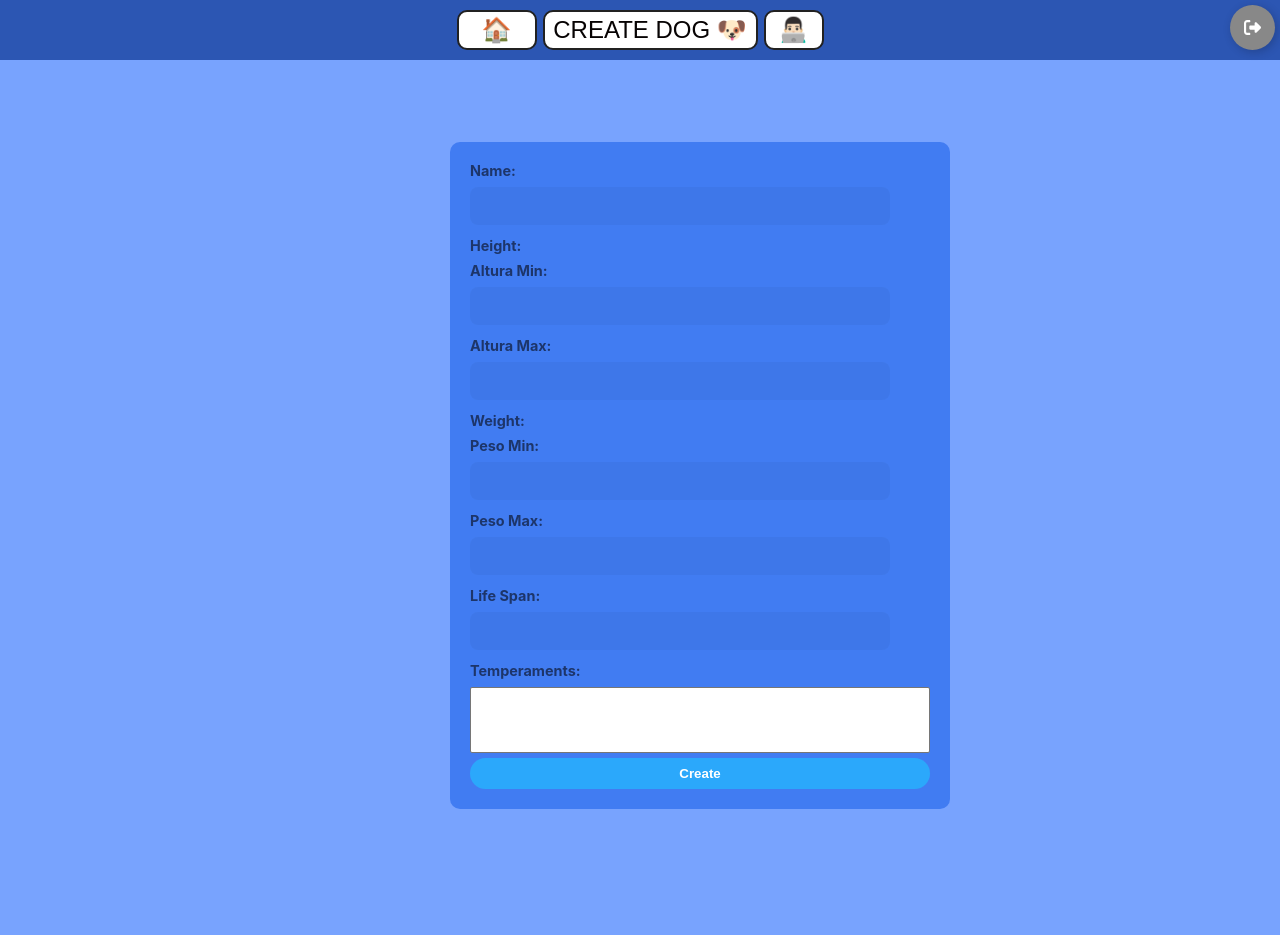
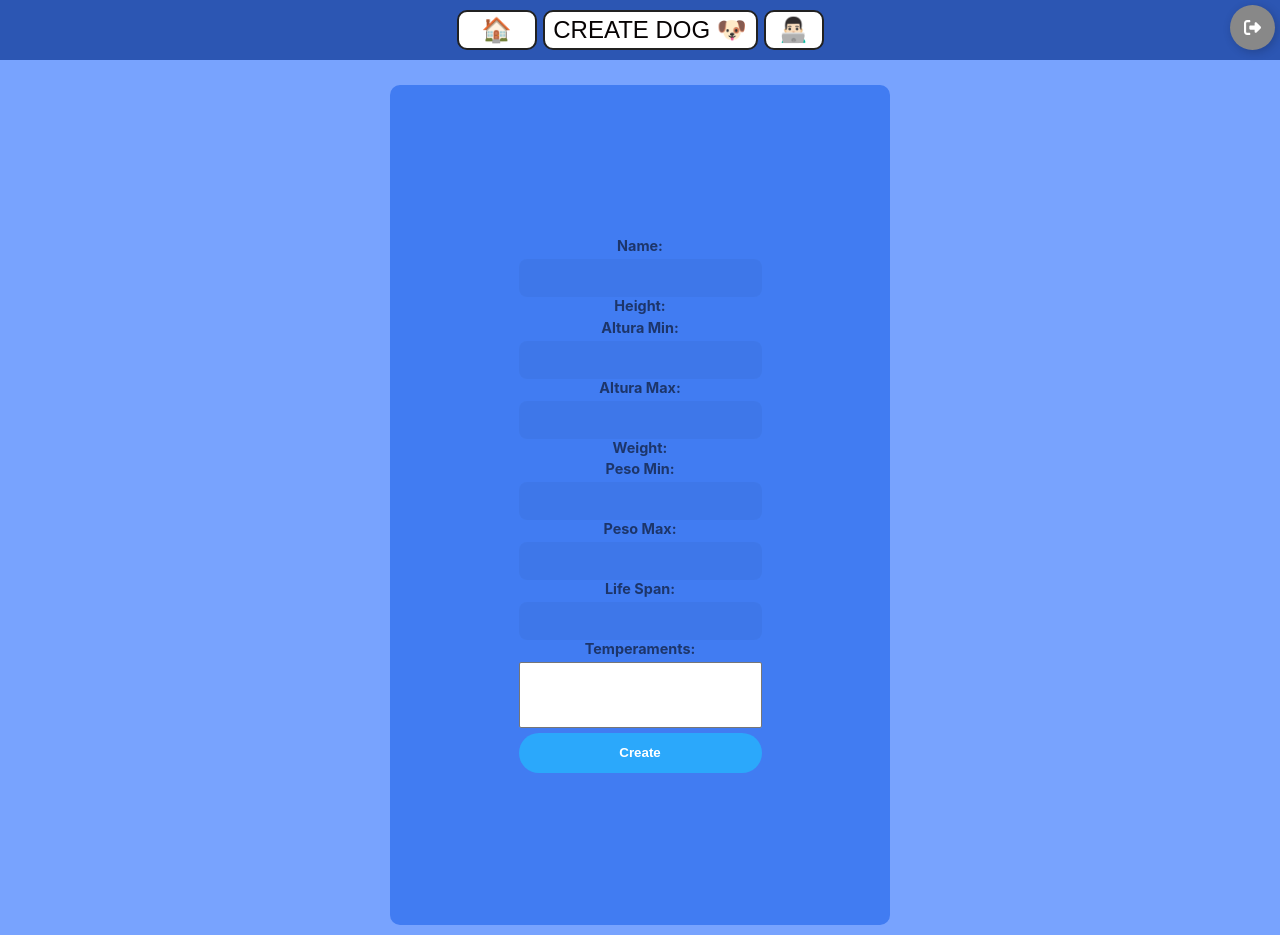
Before and after one commit to ValentinoJerez/ProyectoIntegradorDogs, a React (Vite) app in the folder client/: page /Create in a window 1280 px wide. Before the commit the page ends 905 px from the top, so only its background shows below. Built offline with nearby package versions, Linux system fonts and the light colour scheme.

Commit message:
Estilos en Form y Create

```diff
--- a/client/src/components/Form/Form.jsx
+++ b/client/src/components/Form/Form.jsx
@@ -96,7 +96,6 @@ function Form() {
 
   return (
     <div className={style.containerForm}>
-      <div className={style.tools}>
       <form>
         <div className={style.inputGroup}>
           <label className={style.label}>Name: </label>
@@ -135,7 +134,6 @@ function Form() {
             <button type="Submit" className={style.create} disabled={disableHandler()} onClick={submitHandler}>Create</button>
         </div>
         </form>
-      </div>
     </div>
   );
 }
--- a/client/src/components/Form/Form.module.css
+++ b/client/src/components/Form/Form.module.css
@@ -6,13 +6,13 @@
     display: flex;
     align-items: center;
     justify-content: center;
-    height: 100vh;
+    height: 105vh;
+    background-color: #417CF2;
 }
 
 .tools {
-    max-height: 700px;
+    max-height: 800px;
     padding: 20px;
-    background-color: #417CF2;
     border-radius: 10px;
     max-width: 800px;
     width: 100%;
@@ -37,6 +37,7 @@
 
 .input {
     max-width: 400px;
+    /* height: 15px; */
     background-color: #05060f0a;
     border-radius: .5rem;
     padding: 8px 1rem;
@@ -56,6 +57,7 @@
 /* Create */
 .create {
     padding: 12.5px 30px;
+    margin-top: 5px;
     border: 0;
     border-radius: 100px;
     background-color: #2ba8fb;
--- a/client/src/views/About/About.jsx
+++ b/client/src/views/About/About.jsx
@@ -2,7 +2,9 @@
 function About(){
     return (
         <div>
-            <h1>About</h1>
+            <h1>Hola, mi nombre es Valentino Jerez.</h1>
+            <p><strong>Soy desarrollador web</strong>, con experiencia en el mundo de la programación.</p>
+            <p>Soy un desarrollador web con experiencia en el área de la programación y diseño.</p>
         </div>
     )
 }
--- a/client/src/views/Create/CreateDog.module.css
+++ b/client/src/views/Create/CreateDog.module.css
@@ -8,30 +8,5 @@ html, body {
     flex-direction: column;
     align-items: center;
     justify-content: center;
-    height: 100vh;
     background-color: inherit;
   }
-
-  .form {
-    text-align: left;
-    max-width: 400px;
-    border-radius: 10px;
-    padding: 20px; /* Ajustar según tus preferencias */
-    margin: 0 auto;
-  }
-
-.form label {
-    display: block;
-    margin-bottom: 8px;
-}
-
-.form input {
-    width: 800px;
-    padding: 8px;
-    margin-bottom: 12px;
-}
-
-.form button {
-    margin-top: 5px;
-    padding: 8px 16px;
-}
```
